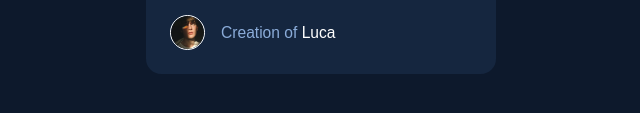
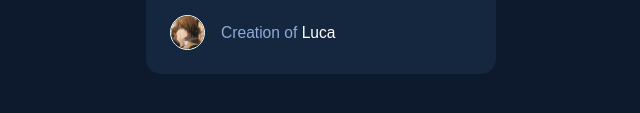
Before and after one commit to lucauriel/NFTPreview, a plain HTML site: page index.html in a window 1280 px wide. Shown: the part 611-724 px from the top of the page, 319-959 px from the left. Drawn offline with Linux system fonts and the light colour scheme.

Commit message:
icon yagami

```diff
--- a/index.html
+++ b/index.html
@@ -39,7 +39,7 @@
       </div>
     </div>
     <div class="card_lower">
-      <img src="./images/image-avatar.png" alt="">
+      <img src="./images/yagami.jpg" alt="">
       <p>Creation of <a href="">Luca</a></p>
     </div>
   </main>
```
